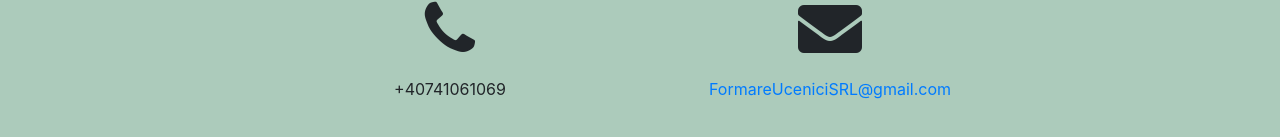
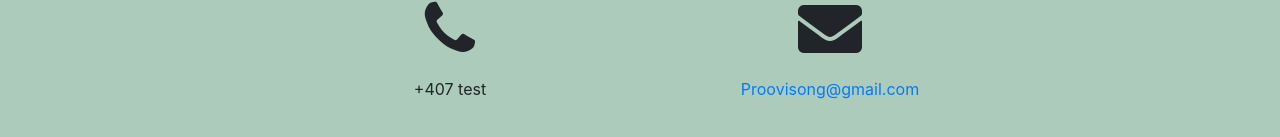
Before and after one commit to proovisong/proovisong.github.io, a website with bundled scripts: page index.html in a window 1280 px wide. Shown: the part 1563-1700 px from the top of the page. Built offline with nearby package versions, Linux system fonts and the light colour scheme.

Commit message:
Update index.html

```diff
--- a/index.html
+++ b/index.html
@@ -94,13 +94,13 @@
             <div class="row">
                 <div class="col-lg-4 ml-auto text-center">
                     <i class="fa fa-phone fa-4x mb-3 sr-contact"></i>
-                    <p>+40741061069</p>
+                    <p>+407 test</p>
                 </div>
 
                 <div class="col-lg-4 mr-auto text-center">
                     <i class="fas fa-envelope fa-4x mb-3 sr-contact"></i>
                     <p>
-                        <a href="mailto:FormareUceniciSRL@gmail.com">FormareUceniciSRL@gmail.com</a>
+                        <a href="mailto:Proovisong@gmail.com">Proovisong@gmail.com</a>
                     </p>
                 </div>
             </div>
```
